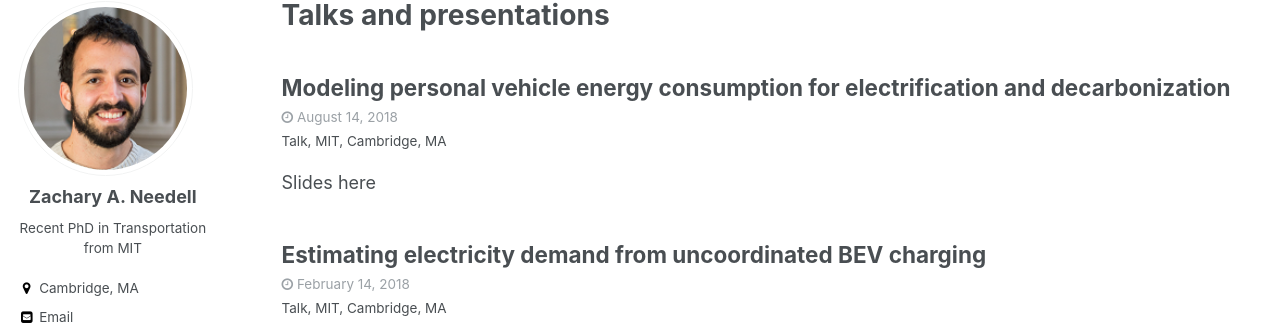
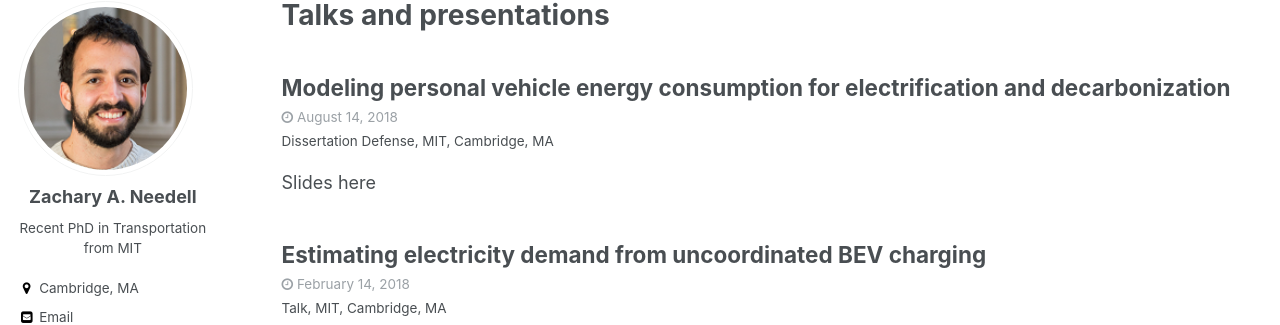
Before and after one commit to zneedell/zneedell.github.io, a Jekyll site: the page built from _pages/talks.html, in a window 1280 px wide. Shown: the part 117-442 px from the top of the page. Built offline with Jekyll 4.4.1, drawn with Linux system fonts in a browser that asks for light colours; some web fonts are replaced.

Commit message:
rename defense

```diff
--- a/_talks/Defense.md
+++ b/_talks/Defense.md
@@ -1,7 +1,7 @@
 ---
 title: "Modeling personal vehicle energy consumption for electrification and decarbonization"
 collection: talks
-type: "Talk"
+type: "Dissertation Defense"
 permalink: /talks/Defense
 venue: "MIT"
 date: 2018-08-14
```
